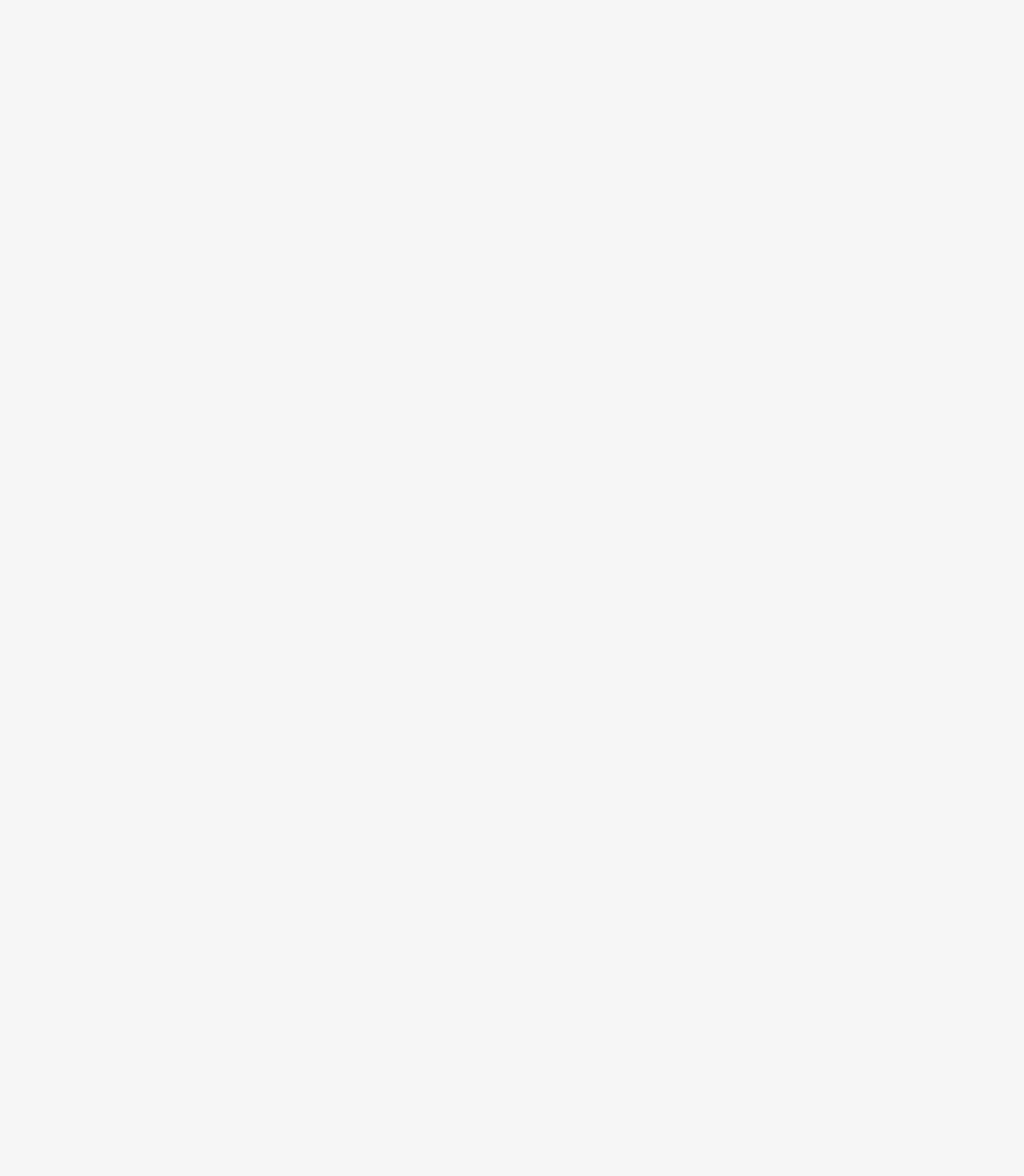
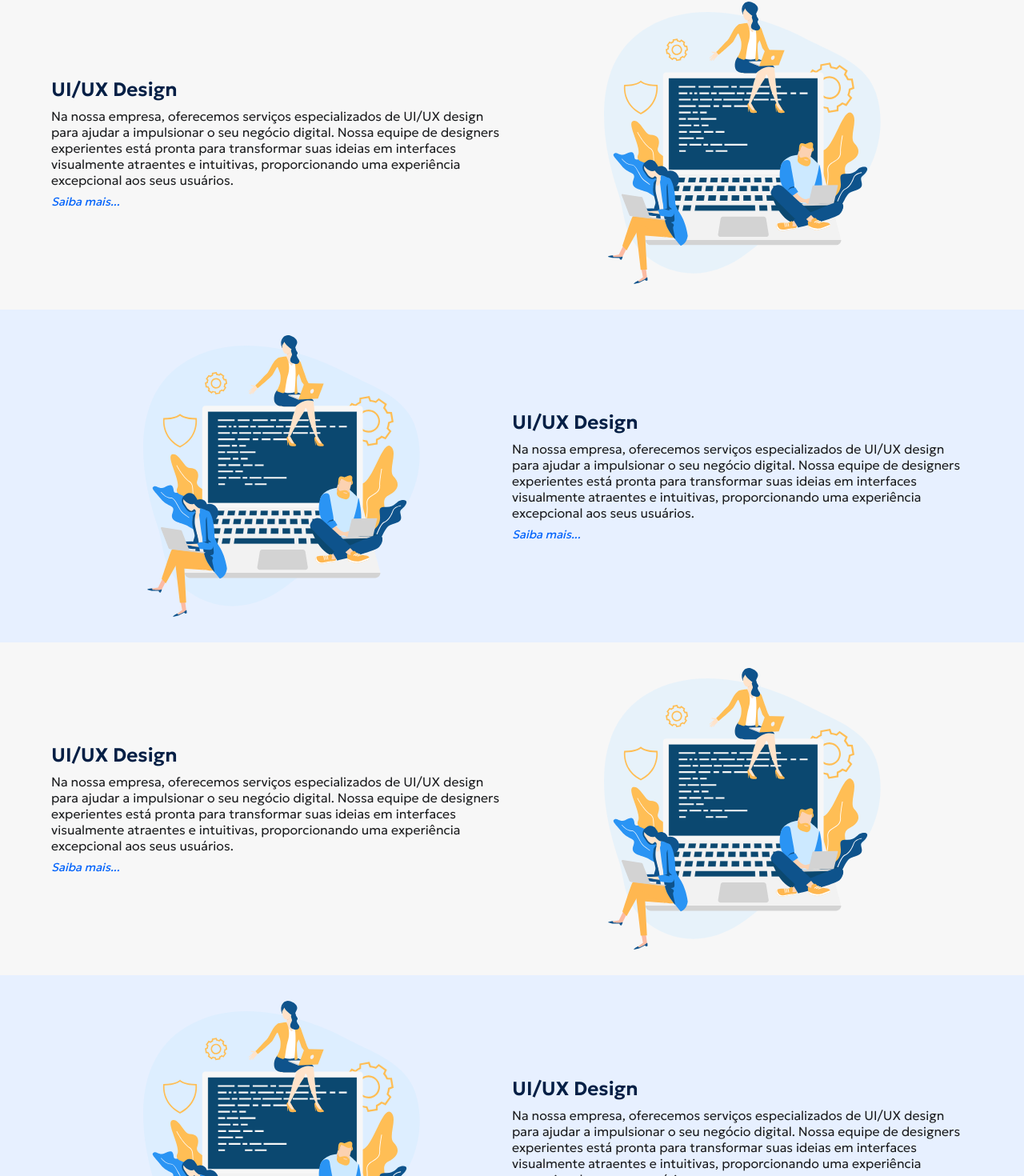
Before and after one commit to baldezg/it-services-landing-page, a React (Vite) app: page / in a window 1280 px wide. Shown: the part 1073-2543 px from the top of the page at 80% size. Before the commit the page ends 1007 px from the top, so only its background shows below. Built offline with nearby package versions, Linux system fonts and the light colour scheme.

Commit message:
Create ServiceBanner Component

```diff
--- a/src/App.css
+++ b/src/App.css
@@ -33,3 +33,7 @@
   --box-shadow-thick: 0px 4px 4px rgba(0, 0, 0, 0.2);
 
 }
+
+h2{
+  color: var(--tertiary-color);
+}
--- a/src/App.jsx
+++ b/src/App.jsx
@@ -3,6 +3,10 @@ import { Navbar } from './components/Navbar/Navbar';
 import { HeroArea } from './components/HeroArea/HeroArea';
 import { CompanyStatistics } from './components/CompanyStatistics/CompanyStatistics';
 import { OurPromise } from './components/OurPromise/OurPromise';
+import { ServiceBanner } from './components/ServiceBanner/ServiceBanner';
+import { SupportImage } from './components/SupportImage/SupportImage';
+
+import team from './assets/images/team.svg';
 
 function App() {
   return (
@@ -11,6 +15,33 @@ function App() {
      <HeroArea />
      <CompanyStatistics />
      <OurPromise />
+
+     <ServiceBanner
+     title="UI/UX Design"
+     paragraph="Na nossa empresa, oferecemos serviços especializados de UI/UX design para ajudar a impulsionar o seu negócio digital. Nossa equipe de designers experientes está pronta para transformar suas ideias em interfaces visualmente atraentes e intuitivas, proporcionando uma experiência excepcional aos seus usuários."
+    >
+      <SupportImage className="banner-image" src={team} alt="team" />
+    </ServiceBanner>
+    <ServiceBanner
+     className='banner-container--blue'
+     title="UI/UX Design"
+     paragraph="Na nossa empresa, oferecemos serviços especializados de UI/UX design para ajudar a impulsionar o seu negócio digital. Nossa equipe de designers experientes está pronta para transformar suas ideias em interfaces visualmente atraentes e intuitivas, proporcionando uma experiência excepcional aos seus usuários."
+    >
+      <SupportImage className="banner-image" src={team} alt="team" />
+    </ServiceBanner>
+    <ServiceBanner
+     title="UI/UX Design"
+     paragraph="Na nossa empresa, oferecemos serviços especializados de UI/UX design para ajudar a impulsionar o seu negócio digital. Nossa equipe de designers experientes está pronta para transformar suas ideias em interfaces visualmente atraentes e intuitivas, proporcionando uma experiência excepcional aos seus usuários."
+    >
+      <SupportImage className="banner-image" src={team} alt="team" />
+    </ServiceBanner>
+    <ServiceBanner
+     className='banner-container--blue'
+     title="UI/UX Design"
+     paragraph="Na nossa empresa, oferecemos serviços especializados de UI/UX design para ajudar a impulsionar o seu negócio digital. Nossa equipe de designers experientes está pronta para transformar suas ideias em interfaces visualmente atraentes e intuitivas, proporcionando uma experiência excepcional aos seus usuários."
+    >
+      <SupportImage className="banner-image" src={team} alt="team" />
+    </ServiceBanner>
     </>
   )
 }
--- a/src/components/HeroArea/HeroArea.jsx
+++ b/src/components/HeroArea/HeroArea.jsx
@@ -1,6 +1,8 @@
 import './HeroArea.css';
 import { Button } from '../Button/Button';
 import { SupportImage } from '../SupportImage/SupportImage';
+
+import team from '../../assets/images/team.svg';
 
 export const HeroArea = () => {
     return (
@@ -15,7 +17,7 @@ export const HeroArea = () => {
             <Button className="cta-contact" text="Entre em contato conosco" />
           </section>
           </main>
-        <SupportImage />
+        <SupportImage className="image-support" alt="equipe de desenvolvimento" src={team}/>
         </header>
     )
 }
--- a/src/components/OurPromise/OurPromise.css
+++ b/src/components/OurPromise/OurPromise.css
@@ -1,12 +1,10 @@
 .our-promise{
     background-color: var(--bg-blue);
-    padding: 0 4rem;
+    padding: 0 4rem 2rem 4rem;
     display: flex;
     flex-direction: column;
     gap: 1rem;
-
 }
-
 .our-promise h2,
 .our-promise p{
     background-color: inherit;
@@ -16,7 +14,7 @@
 }
 .our-promise p{
     font-weight: lighter;
-    font-size: .8rem;
+    font-size: .9rem;
 }
 .promise-container{
     background-color: inherit;
--- a/src/components/OurPromise/OurPromise.jsx
+++ b/src/components/OurPromise/OurPromise.jsx
@@ -31,6 +31,5 @@ export const OurPromise = () => {
             </div>
         </div>
         </div>
-
     )
 }
--- /dev/null
+++ b/src/components/ServiceBanner/ServiceBanner.css
@@ -0,0 +1,29 @@
+.banner-container{
+    display: flex;
+    align-items: center;
+    padding: 2rem 4rem;
+}
+.banner-container main,
+.banner-container aside{
+  flex:1;
+}
+.banner-container main{
+    display: flex;
+    flex-direction: column;
+    gap: 0.5rem;
+}
+.banner-container main p{
+    font-weight: lighter;
+}
+.banner-container main a{
+    color: var(--primary-color);
+    font-style: italic;
+    font-size: 0.9rem;
+}
+.banner-container--blue,
+.banner-container--blue *{
+    background-color: var(--bg-blue);
+}
+.banner-container--blue main{
+    order: 2;
+}
--- /dev/null
+++ b/src/components/ServiceBanner/ServiceBanner.jsx
@@ -0,0 +1,26 @@
+import PropTypes from 'prop-types';
+import './ServiceBanner.css';
+
+export const ServiceBanner = ({className, title, paragraph, children}) => {
+  return (
+    <div className={`banner-container ${className}`}>
+        <main>
+            <h2>{title}</h2>
+            <p>{paragraph}</p>
+            <a href="#">Saiba mais...</a>
+        </main>
+        <aside>
+          {children}
+        </aside>
+    </div>
+  )
+}
+
+ServiceBanner.propTypes = {
+    className: PropTypes.string.isRequired,
+    title: PropTypes.string.isRequired,
+    paragraph: PropTypes.string.isRequired,
+    children: PropTypes.node
+}
+
+export default ServiceBanner
--- /dev/null
+++ b/src/components/SupportImage/SupportImage.css
@@ -0,0 +1,3 @@
+.banner-image{
+    width: 60%;
+}
--- a/src/components/SupportImage/SupportImage.jsx
+++ b/src/components/SupportImage/SupportImage.jsx
@@ -1,9 +1,15 @@
-import team from '../../assets/images/team.svg';
+import PropTypes from 'prop-types';
+import './SupportImage.css';
 
-export const SupportImage = () => {
+export const SupportImage = ({className, alt, src}) => {
   return (
     <aside>
-        <img className="image-support"alt="equipe de desenvolvimento" src={team} />
+        <img className={className} alt={alt} src={src} />
     </aside>
   )
 }
+SupportImage.propTypes = {
+  className: PropTypes.string.isRequired,
+  alt: PropTypes.string.isRequired,
+  src: PropTypes.string.isRequired,
+};
```
